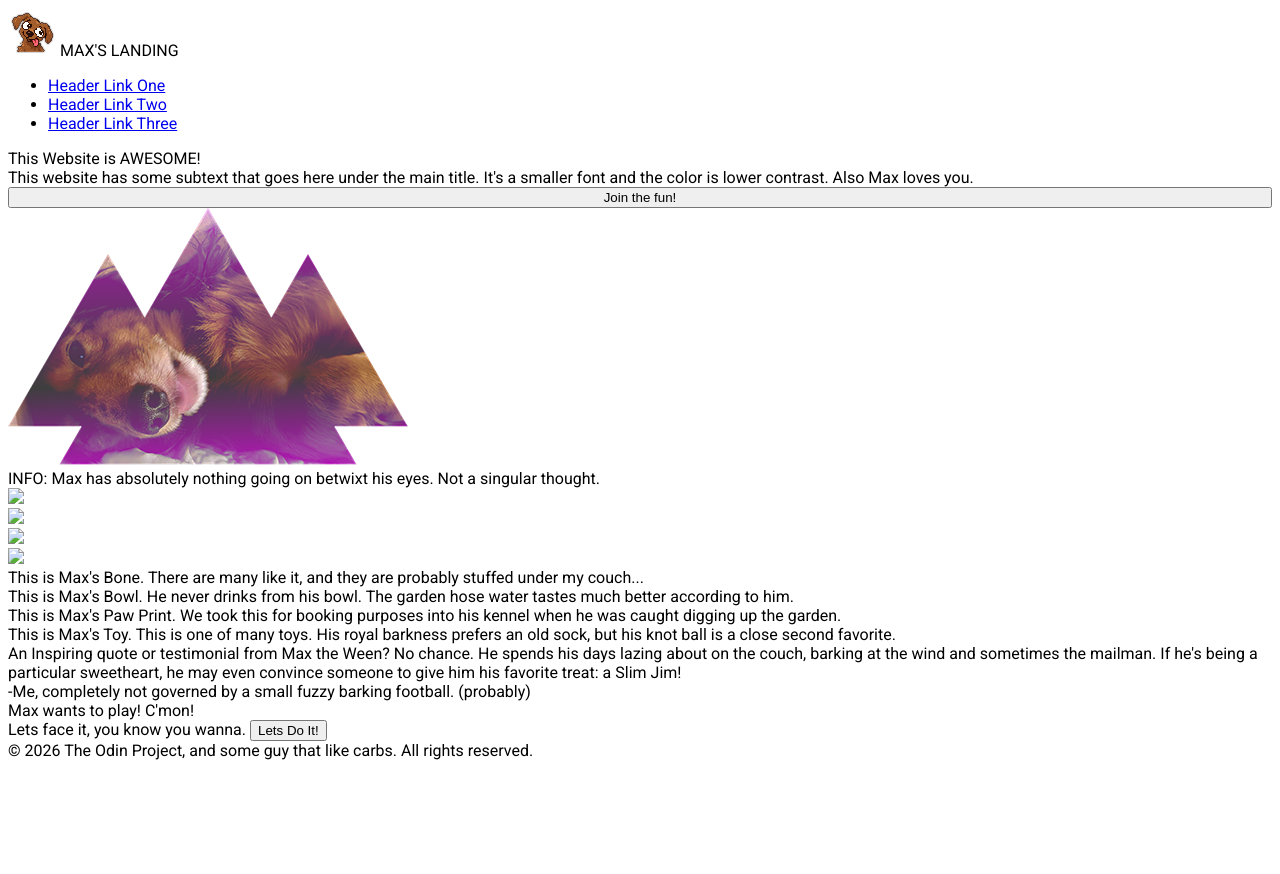
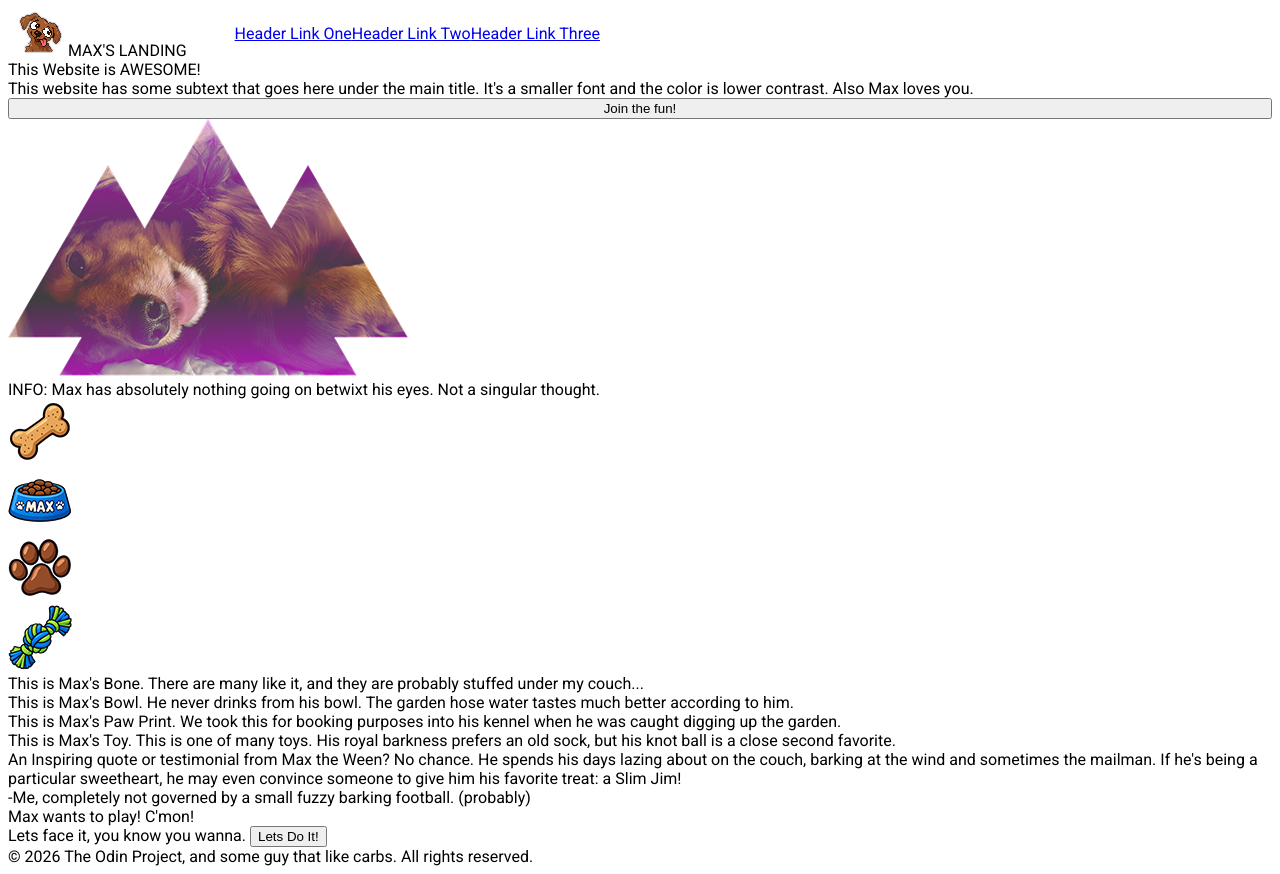
Before and after one commit to adeuel007/Project_Landing-Page, a plain HTML site: page index.html in a window 1280 px wide. Before the commit the page ends 800 px from the top, so only its background shows below. Drawn offline with Linux system fonts and the light colour scheme.

Commit message:
worked on stylesheet some

```diff
--- a/index.html
+++ b/index.html
@@ -9,16 +9,18 @@
 </head>
 <body>
 <!--Header Section, WITH image-->
+<div class="box1">
     <div class="header">
-        <img src="/Project_Landing-Page/images/max-derp.png"><img> MAX'S LANDING
+        <img src="/images/max-derp.png"><img> MAX'S LANDING
     </div>
-<!--Header Links-->
+<!--Header-->
     <div class="links">
     <ul>
         <li><a href="#"> Header Link One</a></li>
         <li><a href="#"> Header Link Two</a></li>
         <li><a href="#"> Header Link Three</a></li>
     </ul>
+</div>
 </div>
 <!--"Hero" Text Section-->
 <div class="hero">
@@ -30,17 +32,17 @@
 <button>Join the fun!</button>
 <!--Placeholder Image-->
 <div class="banner">
-    <img src="/Project_Landing-Page/images/max-vector.png">
+    <img src="/images/max-vector.png">
 </div>
 <!--Information Section-->
 <div class="info">
 INFO: Max has absolutely nothing going on betwixt his eyes. Not a singular thought.
 </div>
 <!--Info Section Card Images-->
-<div class="card.img"><img src="/Project_Landing-Page//images/bone.png"></div>
-<div class="card.img"><img src="/Project_Landing-Page//images/bowl.png"></div>
-<div class="card.img"><img src="/Project_Landing-Page//images/paw.png"></div>
-<div class="card.img"><img src="/Project_Landing-Page//images/toy.png"></div>
+<div class="card.img"><img src="/images/bone.png"></div>
+<div class="card.img"><img src="/images/bowl.png"></div>
+<div class="card.img"><img src="/images/paw.png"></div>
+<div class="card.img"><img src="/images/toy.png"></div>
 <!--Info Section Cards-->
 <div class="card">This is Max's Bone. There are many like it, and they are probably stuffed under my couch...</div>
 <div class="card">This is Max's Bowl. He never drinks from his bowl. The garden hose water tastes much better according to him.</div>
--- a/styles.css
+++ b/styles.css
@@ -4,6 +4,19 @@ body {
     display: flex;
     flex-direction: column;
     font-family: Roboto;
+    min-height: 100vh;
 }
 
 /* Start with Header and Top Links */
+.box1 {
+    display: flex;
+}
+.header {
+    margin: 0 8px;
+}
+ul {
+    list-style: none;
+    text-decoration: none;
+    display: flex;
+    justify-content: flex-end;
+}
```
